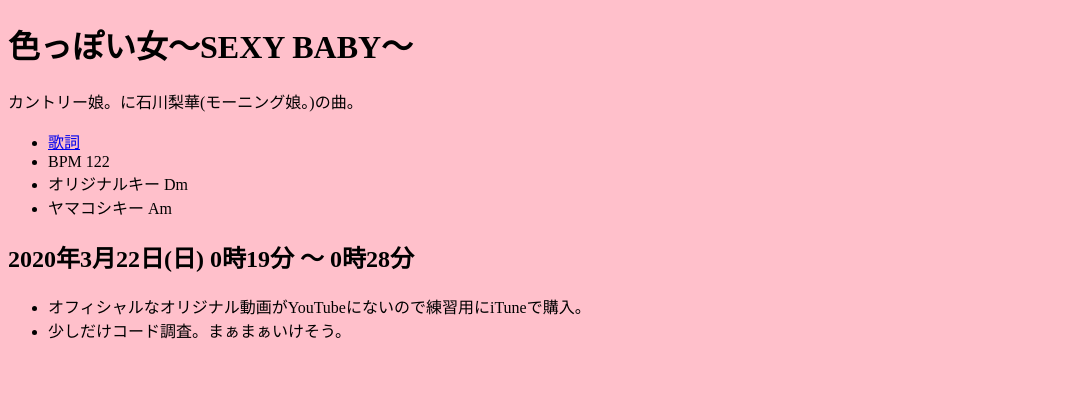
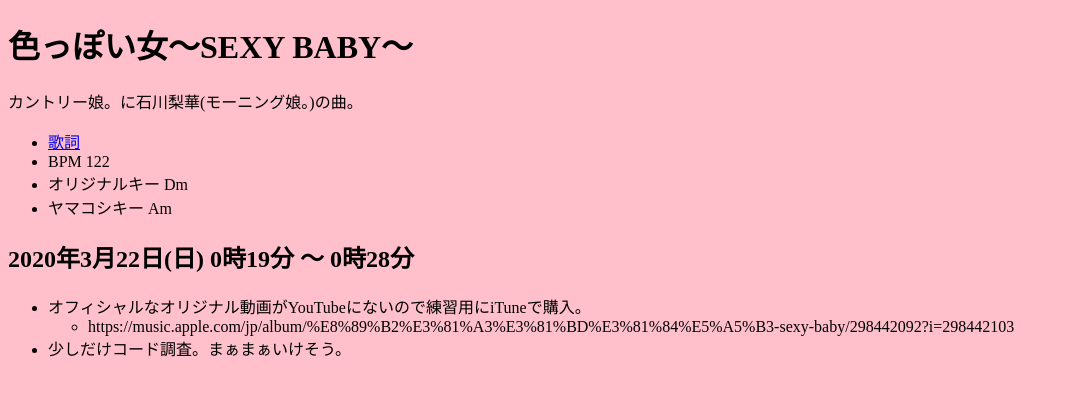
Before and after one commit to takaoyamakoshi/momochi, a Jekyll site: the page built from showtime/number/iroppoi_onna_sexy_baby.md, in a window 1280 px wide. Shown: the top 396 px of the page, without its empty margins (0-1068 px from the left). Built offline with Jekyll 4.4.1, drawn with Linux system fonts in a browser that asks for light colours; our own code applies the rules of GitHub Pages for plain Markdown files; part of the change alters nothing that is shown.

Commit message:
Update iroppoi_onna_sexy_baby.md

```diff
--- a/showtime/number/iroppoi_onna_sexy_baby.md
+++ b/showtime/number/iroppoi_onna_sexy_baby.md
@@ -10,4 +10,5 @@
 ## 2020年3月22日(日) 0時19分 ～ 0時28分
 
 - オフィシャルなオリジナル動画がYouTubeにないので練習用にiTuneで購入。
+  - https://music.apple.com/jp/album/%E8%89%B2%E3%81%A3%E3%81%BD%E3%81%84%E5%A5%B3-sexy-baby/298442092?i=298442103
 - 少しだけコード調査。まぁまぁいけそう。
```
